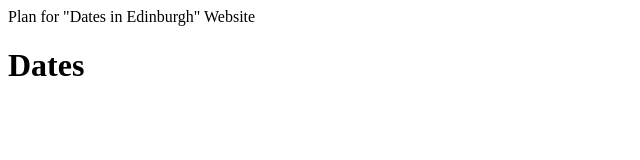
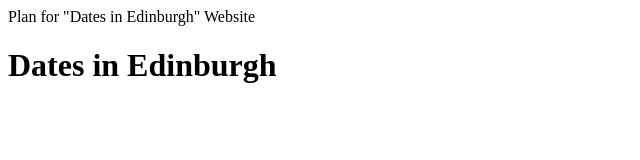
Before and after one commit to naziazahed/Dates-in-Edinburgh, a plain HTML site: page index.html in a window 1280 px wide. Shown: the whole page, without its empty margins (0-640 px from the left). Drawn offline with Linux system fonts and the light colour scheme.

Commit message:
Update index.html

```diff
--- a/index.html
+++ b/index.html
@@ -1,7 +1,7 @@
 <!DOCTYPE html>
 <html>
-  <head>Plan for "Dates in Edinburgh" Website
+  <head> Plan for "Dates in Edinburgh" Website
   </head>
-  <body> <h1> Dates </h1>
+  <body><h1>Dates in Edinburgh</h1>
   </body>
 </html>
```
